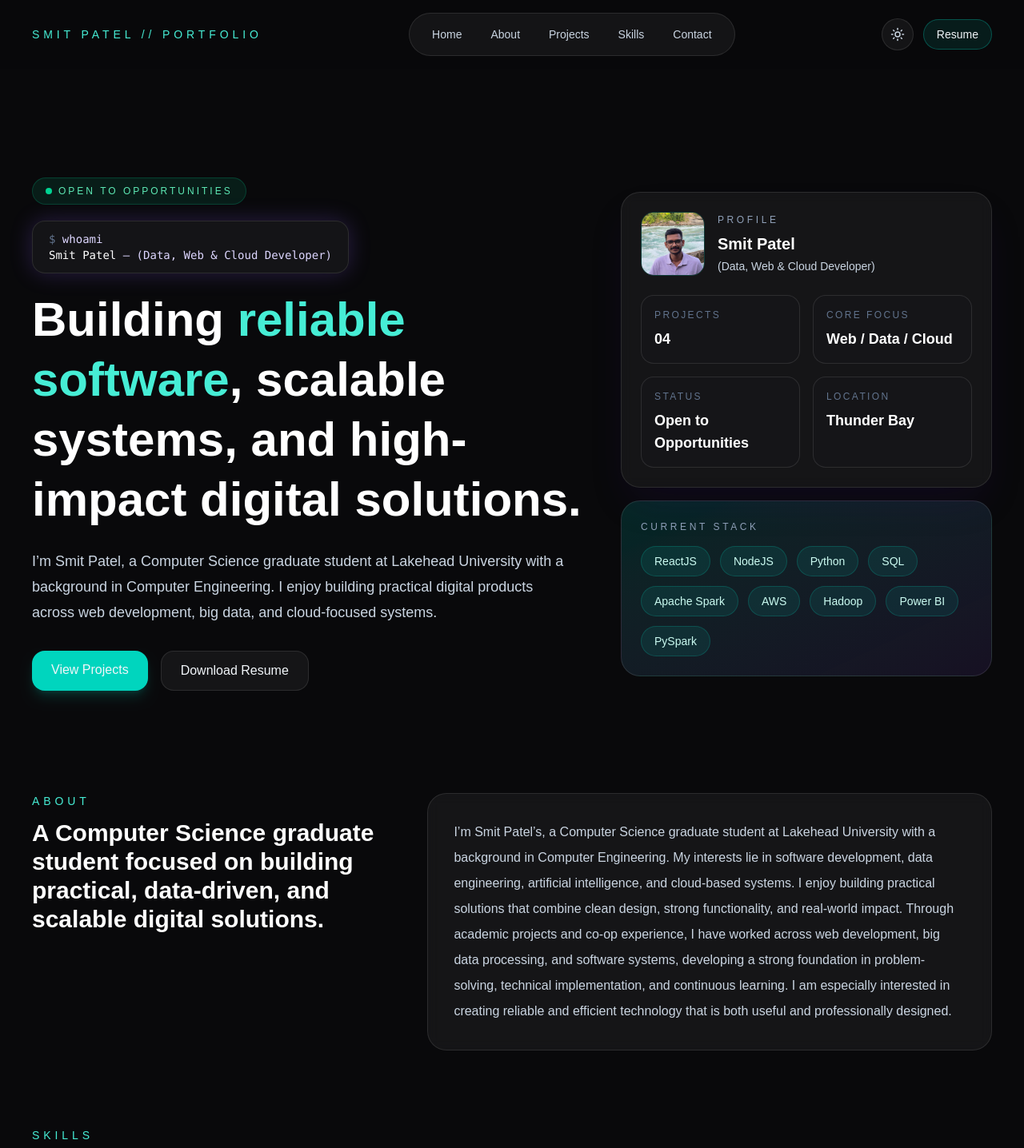
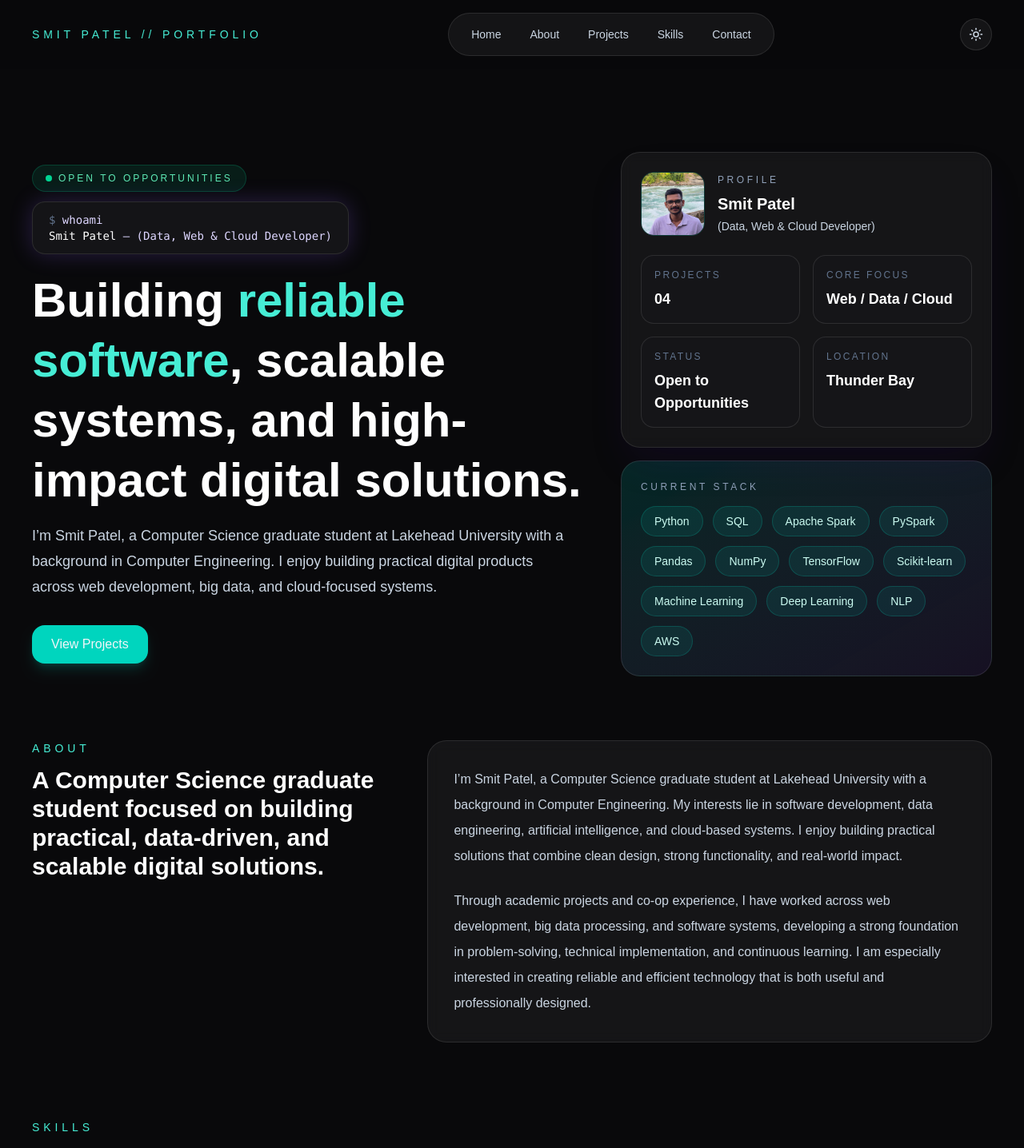
Before and after one commit to SmitPatel06/My-Portfolio, a Next.js app: page / in a window 1280 px wide. Shown: the top 1436 px of the page at 80% size. Built offline with nearby package versions, Linux system fonts and the light colour scheme.

Commit message:
Remove resume button from navbar

```diff
--- a/app/data/portfolio.ts
+++ b/app/data/portfolio.ts
@@ -26,7 +26,8 @@ export const projects = [
   },
   {
     slug: "cloud-based-credit-risk-prediction",
-    title: "cloud-based-credit-risk-prediction",
+    title: "Cloud-Based Credit Risk Prediction",
+
     description:
       "Built a real-time credit risk prediction system using Random Forest, AWS SageMaker, and Streamlit to assess borrower default risk through a secure cloud-based pipeline.",
     stack: ["Python",
--- a/app/page.tsx
+++ b/app/page.tsx
@@ -1,17 +1,11 @@
 "use client";
+
+import Image from "next/image";
+import Link from "next/link";
+import { motion } from "framer-motion";
 import { Mail, Github, Linkedin, FileText, Sun, Moon } from "lucide-react";
 import { useEffect, useRef, useState } from "react";
-import Link from "next/link";
-import { motion } from "framer-motion";
-import Image from "next/image";
-
-import {
-  portfolioData,
-  skills,
-  projects,
-  timeline,
-  // rotatingLines,
-} from "./data/portfolio";
+import { portfolioData, skills, projects, timeline } from "./data/portfolio";
 
 const fadeUp = {
   hidden: { opacity: 0, y: 28 },
@@ -53,6 +47,8 @@ const floatingSymbols = [
 
 export default function HomePage() {
   const [theme, setTheme] = useState<"dark" | "light">("dark");
+  const [showCompactNav, setShowCompactNav] = useState(false);
+  const lastScrollY = useRef(0);
 
   useEffect(() => {
     const savedTheme = localStorage.getItem("theme") as "dark" | "light" | null;
@@ -66,21 +62,6 @@ export default function HomePage() {
       document.documentElement.classList.remove("light");
     }
   }, []);
-
-  const toggleTheme = () => {
-    const newTheme = theme === "dark" ? "light" : "dark";
-    setTheme(newTheme);
-    localStorage.setItem("theme", newTheme);
-
-    if (newTheme === "light") {
-      document.documentElement.classList.add("light");
-    } else {
-      document.documentElement.classList.remove("light");
-    }
-  };
-
-  const [showCompactNav, setShowCompactNav] = useState(false);
-  const lastScrollY = useRef(0);
 
   useEffect(() => {
     const handleScroll = () => {
@@ -99,10 +80,22 @@ export default function HomePage() {
     return () => window.removeEventListener("scroll", handleScroll);
   }, []);
 
+  const toggleTheme = () => {
+    const newTheme = theme === "dark" ? "light" : "dark";
+    setTheme(newTheme);
+    localStorage.setItem("theme", newTheme);
+
+    if (newTheme === "light") {
+      document.documentElement.classList.add("light");
+    } else {
+      document.documentElement.classList.remove("light");
+    }
+  };
+
   return (
-    <div className="min-h-screen bg-zinc-950 text-slate-100 transition-colors duration-300 selection:bg-teal-400/30 light:bg-slate-50 light:text-slate-900">
+    <div className="min-h-screen bg-zinc-950 text-slate-100 transition-colors duration-300 selection:bg-teal-400/30">
       <header className="sticky top-0 z-[100] bg-zinc-950/95 backdrop-blur-xl">
-        <nav className="mx-auto flex max-w-7xl items-center justify-between gap-4 px-6 py-4 lg:px-10">
+        <nav className="mx-auto flex max-w-7xl items-center justify-between gap-3 px-4 py-4 lg:px-10">
           <motion.div
             animate={{
               opacity: showCompactNav ? 0 : 1,
@@ -112,13 +105,16 @@ export default function HomePage() {
             transition={{ duration: 0.25 }}
             className="overflow-hidden whitespace-nowrap"
           >
-            <p className="text-sm uppercase tracking-[0.35em] text-teal-300">
+            <p className="text-sm uppercase tracking-[0.25em] text-teal-300 md:hidden">
+              SP
+            </p>
+            <p className="hidden text-sm uppercase tracking-[0.35em] text-teal-300 md:block">
               {portfolioData.name} // Portfolio
             </p>
           </motion.div>
 
           <motion.div layout className="flex items-center justify-center">
-            <div className="hidden items-center gap-3 rounded-full border border-white/10 bg-white/5 px-4 py-2 text-sm text-slate-300 md:flex">
+            <div className="hidden items-center gap-3 rounded-full border border-white/10 bg-white/5 px-4 py-2 text-sm text-slate-300 lg:flex">
               <a
                 href="#home"
                 className="rounded-full px-3 py-2 transition hover:bg-white/10 hover:text-white"
@@ -159,7 +155,7 @@ export default function HomePage() {
               width: showCompactNav ? 0 : "auto",
             }}
             transition={{ duration: 0.25 }}
-            className="flex items-center gap-3 overflow-hidden whitespace-nowrap"
+            className="flex items-center gap-2 overflow-hidden whitespace-nowrap"
           >
             <button
               onClick={toggleTheme}
@@ -169,20 +165,11 @@ export default function HomePage() {
             >
               {theme === "dark" ? <Sun size={18} /> : <Moon size={18} />}
             </button>
-
-            <a
-              href="/SMIT_RESUME.pdf"
-              target="_blank"
-              rel="noreferrer"
-              className="rounded-full border border-teal-400/30 bg-teal-400/10 px-4 py-2 text-sm font-medium text-violet-200 transition hover:bg-teal-400/20"
-            >
-              Resume
-            </a>
           </motion.div>
         </nav>
       </header>
 
-      <main className="relative mx-auto max-w-7xl px-6 pb-20 pt-10 lg:px-10">
+      <main className="relative mx-auto max-w-7xl px-6 pb-20 pt-14 lg:px-10">
         <motion.div
           aria-hidden
           className="pointer-events-none absolute left-1/2 top-32 -z-10 h-72 w-72 -translate-x-1/2 rounded-full bg-teal-400/10 blur-3xl"
@@ -204,7 +191,7 @@ export default function HomePage() {
           {floatingSymbols.map((symbol, index) => (
             <motion.div
               key={symbol + index}
-              className="absolute text-sm font-mono text-teal-200/10 md:text-lg"
+              className="absolute text-sm font-mono text-white/6 md:text-lg"
               style={{
                 left: `${8 + (index % 5) * 18}%`,
                 top: `${10 + Math.floor(index / 2) * 14}%`,
@@ -226,13 +213,13 @@ export default function HomePage() {
 
         <motion.section
           id="home"
-          className="relative grid items-center gap-10 py-16 lg:grid-cols-[1.2fr_0.8fr] lg:py-24"
+          className="relative grid items-center gap-10 py-8 lg:grid-cols-[1.2fr_0.8fr] lg:py-12"
           variants={stagger}
           initial="hidden"
           animate="visible"
         >
           <motion.div variants={fadeUp}>
-            <div className="mb-5 inline-flex items-center gap-2 rounded-full border border-emerald-400/20 bg-emerald-400/10 px-4 py-2 text-xs font-medium uppercase tracking-[0.25em] text-emerald-300">
+            <div className="mb-3 inline-flex items-center gap-2 rounded-full border border-emerald-400/20 bg-emerald-400/10 px-4 py-2 text-xs font-medium uppercase tracking-[0.25em] text-emerald-300">
               <span className="h-2 w-2 rounded-full bg-emerald-400" />
               Open to opportunities
             </div>
@@ -259,18 +246,9 @@ export default function HomePage() {
               variants={fadeUp}
               className="max-w-4xl text-4xl font-semibold leading-tight text-white md:text-6xl"
             >
-              Building <span className="text-teal-300"> reliable software</span>
-              , scalable systems, and high-impact digital solutions.
+              Building <span className="text-teal-300">reliable software</span>,
+              scalable systems, and high-impact digital solutions.
             </motion.h1>
-
-            <motion.div
-              variants={fadeUp}
-              className="mt-6 space-y-3 text-lg font-medium text-violet-200 md:text-2xl"
-            >
-              {/* {rotatingLines.map((line) => (
-                <p key={line}>{line}</p>
-              ))} */}
-            </motion.div>
 
             <motion.p
               variants={fadeUp}
@@ -289,15 +267,6 @@ export default function HomePage() {
               >
                 View Projects
               </Link>
-
-              <a
-                href="/SMIT_RESUME.pdf"
-                target="_blank"
-                rel="noreferrer"
-                className="rounded-2xl border border-white/10 bg-white/5 px-6 py-3 font-medium text-white transition hover:bg-white/10"
-              >
-                Download Resume
-              </a>
             </motion.div>
           </motion.div>
 
@@ -332,7 +301,7 @@ export default function HomePage() {
 
               <div className="mt-6 grid gap-4 sm:grid-cols-2">
                 {[
-                  ["Projects", "04"],
+                  ["Projects", `${projects.length}`.padStart(2, "0")],
                   ["Core Focus", "Web / Data / Cloud"],
                   ["Status", "Open to Opportunities"],
                   ["Location", "Thunder Bay"],
@@ -368,15 +337,18 @@ export default function HomePage() {
 
               <div className="mt-4 flex flex-wrap gap-3">
                 {[
-                  "ReactJS",
-                  "NodeJS",
                   "Python",
                   "SQL",
                   "Apache Spark",
+                  "PySpark",
+                  "Pandas",
+                  "NumPy",
+                  "TensorFlow",
+                  "Scikit-learn",
+                  "Machine Learning",
+                  "Deep Learning",
+                  "NLP",
                   "AWS",
-                  "Hadoop",
-                  "Power BI",
-                  "PySpark",
                 ].map((item) => (
                   <motion.span
                     key={item}
@@ -412,18 +384,21 @@ export default function HomePage() {
 
           <div className="rounded-3xl border border-white/10 bg-white/5 p-8 text-slate-300 backdrop-blur">
             <p className="leading-8">
-              I’m {portfolioData.name}’s, a Computer Science graduate student at
+              I’m {portfolioData.name}, a Computer Science graduate student at
               Lakehead University with a background in Computer Engineering. My
               interests lie in software development, data engineering,
               artificial intelligence, and cloud-based systems. I enjoy building
               practical solutions that combine clean design, strong
-              functionality, and real-world impact. Through academic projects
-              and co-op experience, I have worked across web development, big
-              data processing, and software systems, developing a strong
-              foundation in problem-solving, technical implementation, and
-              continuous learning. I am especially interested in creating
-              reliable and efficient technology that is both useful and
-              professionally designed.
+              functionality, and real-world impact.
+            </p>
+
+            <p className="mt-6 leading-8">
+              Through academic projects and co-op experience, I have worked
+              across web development, big data processing, and software systems,
+              developing a strong foundation in problem-solving, technical
+              implementation, and continuous learning. I am especially
+              interested in creating reliable and efficient technology that is
+              both useful and professionally designed.
             </p>
           </div>
         </motion.section>
@@ -496,7 +471,6 @@ export default function HomePage() {
                 key={project.slug}
                 className="group rounded-3xl border border-white/10 bg-white/5 p-7 transition duration-300 hover:-translate-y-1 hover:border-teal-400/30 hover:bg-white/[0.07]"
               >
-                <Link href={`/projects/${project.slug}`} className="block">
                 <div className="flex items-start justify-between gap-4">
                   <h3 className="text-2xl font-semibold text-white">
                     {project.title}
@@ -527,9 +501,8 @@ export default function HomePage() {
                   </p>
                   <p className="mt-2 text-slate-200">{project.result}</p>
                 </div>
-                </Link>
 
-                <div className="mt-6 flex gap-3">
+                <div className="mt-6 flex flex-wrap gap-3">
                   <Link
                     href={`/projects/${project.slug}`}
                     className="rounded-2xl bg-teal-400 px-4 py-2 font-medium text-zinc-950 transition hover:-translate-y-0.5"
@@ -550,7 +523,47 @@ export default function HomePage() {
             ))}
           </div>
         </motion.section>
+
+        <motion.section
+          id="timeline"
+          className="py-16"
+          initial={inViewMotion.initial}
+          whileInView={inViewMotion.whileInView}
+          viewport={inViewMotion.viewport}
+          transition={inViewMotion.transition}
+        >
+          <p className="text-sm uppercase tracking-[0.35em] text-teal-300">
+            Timeline
+          </p>
+          <h2 className="mt-3 text-3xl font-semibold text-white">
+            Learning and building journey
+          </h2>
+
+          <div className="mt-8 space-y-5">
+            {timeline.map((item) => (
+              <div
+                key={item.title}
+                className="grid gap-4 rounded-3xl border border-white/10 bg-white/5 p-6 md:grid-cols-[120px_1fr]"
+              >
+                <div className="flex items-start gap-3">
+                  <div className="mt-1 h-3 w-3 rounded-full bg-teal-400" />
+                  <p className="text-sm font-medium uppercase tracking-[0.25em] text-slate-400">
+                    {item.year}
+                  </p>
+                </div>
+
+                <div>
+                  <h3 className="text-xl font-semibold text-white">
+                    {item.title}
+                  </h3>
+                  <p className="mt-2 leading-7 text-slate-300">{item.detail}</p>
+                </div>
+              </div>
+            ))}
+          </div>
+        </motion.section>
       </main>
+
       <footer
         id="contact"
         className="border-t border-white/10 px-6 py-8 lg:px-10"
@@ -561,7 +574,8 @@ export default function HomePage() {
               {portfolioData.name}
             </p>
             <p className="mt-2 text-sm text-slate-400">
-              Always open to new opportunities, creative collaborations, and professional connections.
+              Always open to opportunities, thoughtful collaborations, and
+              professional connections.
             </p>
           </div>
 
@@ -597,16 +611,6 @@ export default function HomePage() {
               <Github size={18} />
             </a>
 
-            <a
-              href="/SMIT_RESUME.pdf"
-              target="_blank"
-              rel="noreferrer"
-              className="rounded-full border border-white/10 bg-white/5 p-3 text-slate-300 transition hover:border-teal-400/30 hover:bg-teal-400/10 hover:text-white"
-              aria-label="Resume"
-              title="Resume"
-            >
-              <FileText size={18} />
-            </a>
           </div>
         </div>
       </footer>
```
Lines whose indentation alone changed are shown as unchanged.
